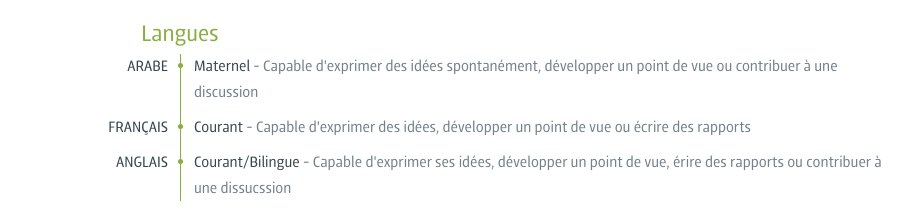
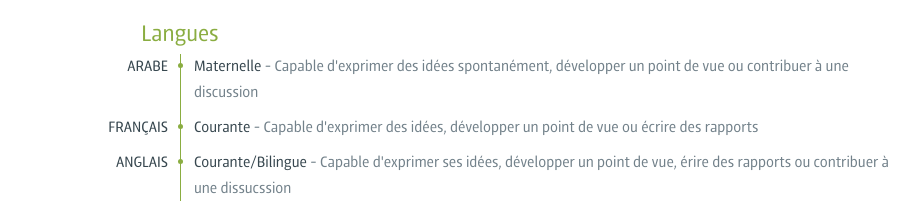
Before and after one commit to dermoumi/dermoumi.github.io, a plain HTML site: page resume/index-fr.html in a window 1280 px wide. Shown: the part 933-1154 px from the top of the page, without its empty margins (199-1118 px from the left). Drawn offline with Linux system fonts and the light colour scheme.

Commit message:
Small spelling corrections

```diff
--- a/resume/index-fr.html
+++ b/resume/index-fr.html
@@ -146,21 +146,21 @@
                     <li class="item arabic clearfix">
                         <h3 class="title">Arabe</h3>
                         <p class="content">
-                            <span class="proficiency">Maternel</span> -
+                            <span class="proficiency">Maternelle</span> -
                             Capable d'exprimer des idées spontanément, développer un point de vue ou contribuer à une discussion
                         </p>
                     </li>
                     <li class="item french clearfix">
                         <h3 class="title">Français</h3>
                         <p class="content">
-                            <span class="proficiency">Courant</span> -
+                            <span class="proficiency">Courante</span> -
                             Capable d'exprimer des idées, développer un point de vue ou écrire des rapports
                         </p>
                     </li>
                     <li class="item english clearfix">
                         <h3 class="title">Anglais</h3>
                         <p class="content">
-                            <span class="proficiency">Courant/Bilingue</span> -
+                            <span class="proficiency">Courante/Bilingue</span> -
                             Capable d'exprimer ses idées, développer un point de vue, érire des rapports ou contribuer à une dissucssion
                         </p>
                     </li>
```
